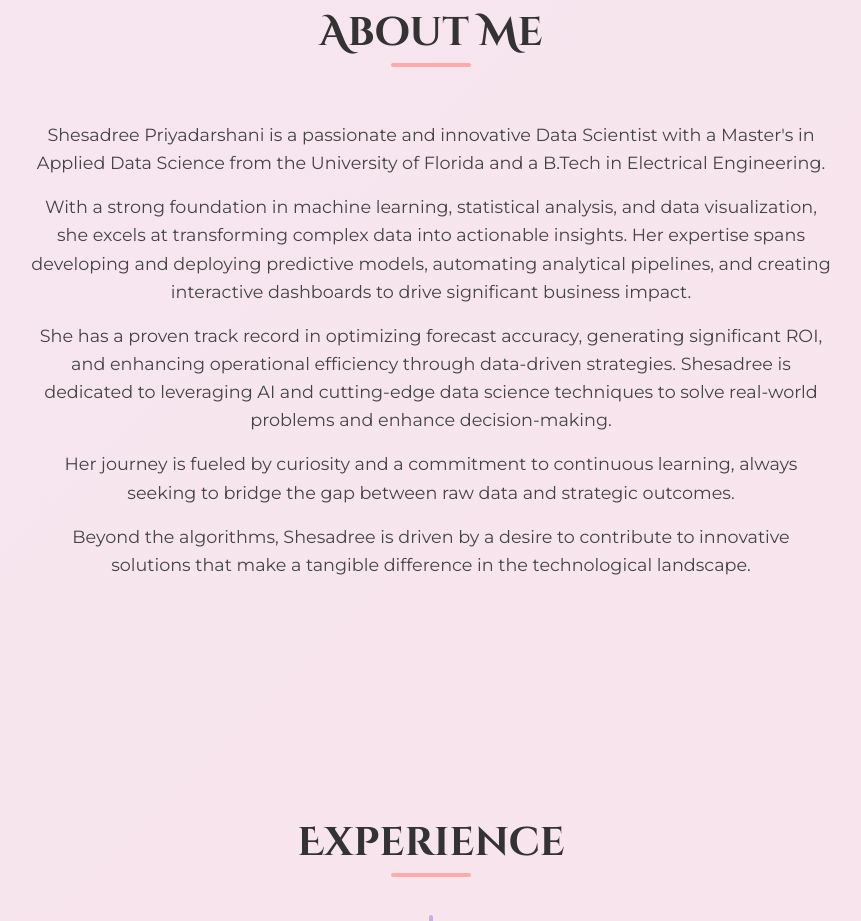
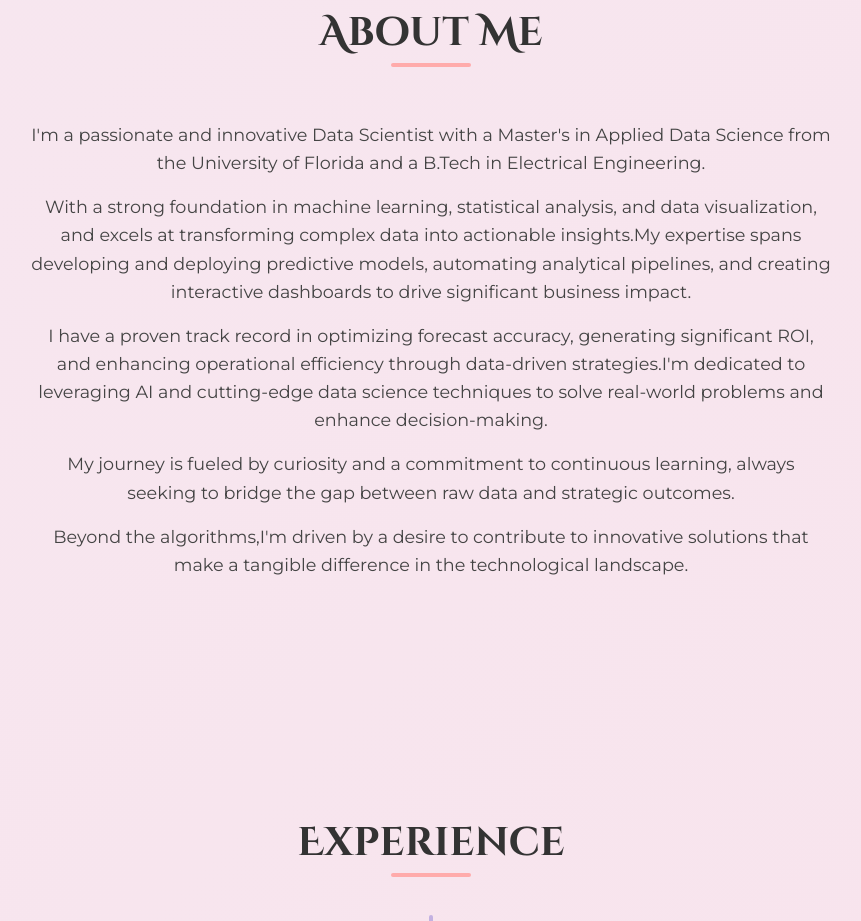
Before and after one commit to lili1501/lili1501, a plain HTML site: page index.html in a window 1280 px wide. Shown: the part 980-1901 px from the top of the page, without its empty margins (209-1070 px from the left). Drawn offline with Linux system fonts and the light colour scheme.

Commit message:
about me updated

```diff
--- a/index.html
+++ b/index.html
@@ -64,19 +64,19 @@
         <div class="container">
             <h2 class="section-title">About Me</h2>
             <p>
-                Shesadree Priyadarshani is a passionate and innovative Data Scientist with a Master's in Applied Data Science from the University of Florida and a B.Tech in Electrical Engineering.
+                I'm a passionate and innovative Data Scientist with a Master's in Applied Data Science from the University of Florida and a B.Tech in Electrical Engineering.
             </p>
             <p>
-                With a strong foundation in machine learning, statistical analysis, and data visualization, she excels at transforming complex data into actionable insights. Her expertise spans developing and deploying predictive models, automating analytical pipelines, and creating interactive dashboards to drive significant business impact.
+                With a strong foundation in machine learning, statistical analysis, and data visualization, and excels at transforming complex data into actionable insights.My expertise spans developing and deploying predictive models, automating analytical pipelines, and creating interactive dashboards to drive significant business impact.
             </p>
             <p>
-                She has a proven track record in optimizing forecast accuracy, generating significant ROI, and enhancing operational efficiency through data-driven strategies. Shesadree is dedicated to leveraging AI and cutting-edge data science techniques to solve real-world problems and enhance decision-making.
+                I have a proven track record in optimizing forecast accuracy, generating significant ROI, and enhancing operational efficiency through data-driven strategies.I'm dedicated to leveraging AI and cutting-edge data science techniques to solve real-world problems and enhance decision-making.
             </p>
             <p>
-                Her journey is fueled by curiosity and a commitment to continuous learning, always seeking to bridge the gap between raw data and strategic outcomes.
+                My journey is fueled by curiosity and a commitment to continuous learning, always seeking to bridge the gap between raw data and strategic outcomes.
             </p>
             <p>
-                Beyond the algorithms, Shesadree is driven by a desire to contribute to innovative solutions that make a tangible difference in the technological landscape.
+                Beyond the algorithms,I'm driven by a desire to contribute to innovative solutions that make a tangible difference in the technological landscape.
             </p>
         </div>
     </section>
```
